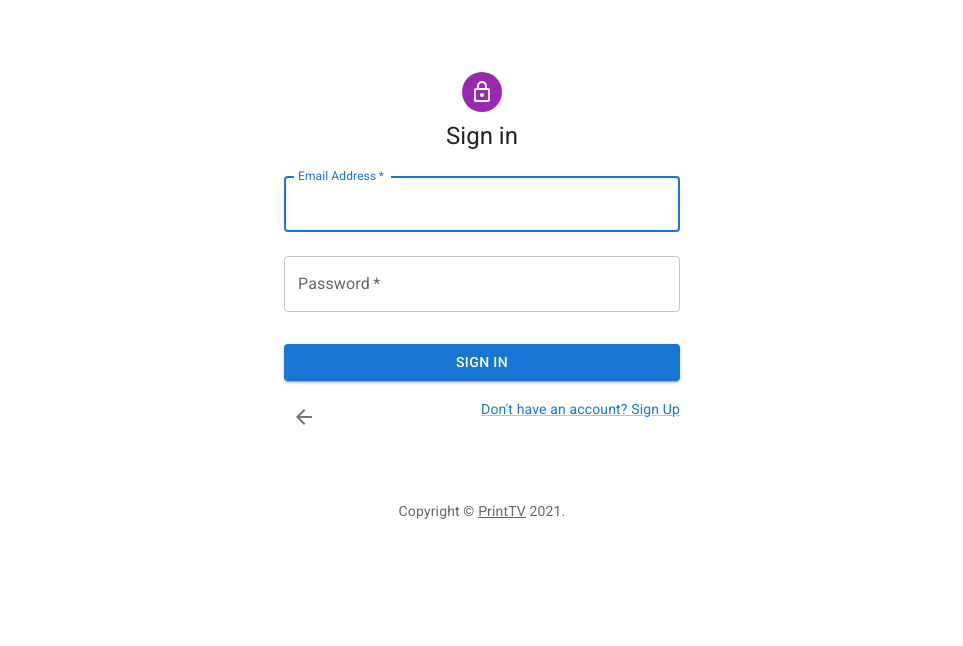
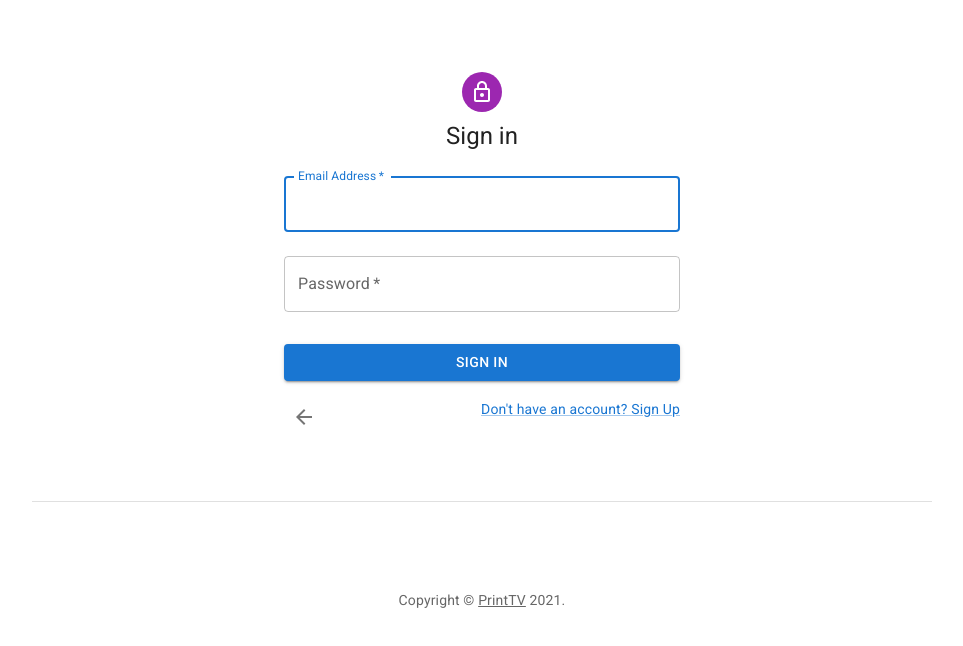
Before and after one commit to 404carrynotfound/PrintTV, a React (Create React App) app: page /login in a window 1280 px wide. Shown: the top 646 px of the page, without its empty margins (158-1121 px from the left). Built offline with nearby package versions, Linux system fonts and the light colour scheme.

Commit message:
Add footer to main app

```diff
--- a/src/App.js
+++ b/src/App.js
@@ -10,6 +10,7 @@ import PrivateRoute from './components/Common/PrivateRoute';
 
 import { AuthProvider } from './contexts/AuthContext';
 import { NotificationProvider } from './contexts/NotificationContext';
+import Footer from './components/Footer';
 
 
 function App() {
@@ -27,6 +28,8 @@ function App() {
             <Route path="/player" element={<Streaming />}></Route>
           </Route>
         </Routes>
+
+        <Footer />
       </NotificationProvider>
     </AuthProvider>
   );
--- a/src/components/Login/Login.js
+++ b/src/components/Login/Login.js
@@ -12,8 +12,6 @@ import Container from '@mui/material/Container';
 import ArrowBackIcon from '@mui/icons-material/ArrowBack';
 
 import { Link as RouterLink, useNavigate } from 'react-router-dom';
-
-import { Copyright } from '../Common/Copyrigth';
 
 import { useAuthContext } from '../../contexts/AuthContext';
 import { useNotificationContext, types } from '../../contexts/NotificationContext';
@@ -77,7 +75,6 @@ export default function Login() {
           </Grid>
         </Box>
       </Box>
-      <Copyright sx={{ mt: 8, mb: 4 }} />
     </Container>
   );
 }
--- a/src/components/Main/Main.js
+++ b/src/components/Main/Main.js
@@ -5,7 +5,6 @@ import Typography from '@mui/material/Typography';
 import GlobalStyles from '@mui/material/GlobalStyles';
 import Container from '@mui/material/Container';
 
-import Footer from '../Footer';
 import Header from '../Header';
 
 import PriceCard from './PriceCard';
@@ -75,7 +74,6 @@ function PricingContent() {
                     {tiers.map((tier) => (<PriceCard key={tier.price} tier={tier} />))}
                 </Grid>
             </Container>
-            <Footer />
         </>
     );
 }
--- a/src/components/Register/Register.js
+++ b/src/components/Register/Register.js
@@ -14,8 +14,6 @@ import IconButton from '@mui/material/IconButton';
 import { useState } from 'react';
 
 import { Link as RouterLink, useNavigate } from 'react-router-dom';
-
-import { Copyright } from '../Common/Copyrigth';
 
 import { useAuthContext } from '../../contexts/AuthContext';
 import { useNotificationContext, types } from '../../contexts/NotificationContext';
@@ -162,7 +160,6 @@ export default function Register() {
 					</Grid>
 				</Box>
 			</Box>
-			<Copyright sx={{ mt: 5 }} />
 		</Container>
 	);
 }
--- a/src/components/Streming/Streaming.js
+++ b/src/components/Streming/Streaming.js
@@ -10,7 +10,6 @@ export default function Streaming() {
         <ControlsProvider>
             <Header />
             <Player vod={false} className="player" />
-            <Footer />
         </ControlsProvider>
     )
 }
```
